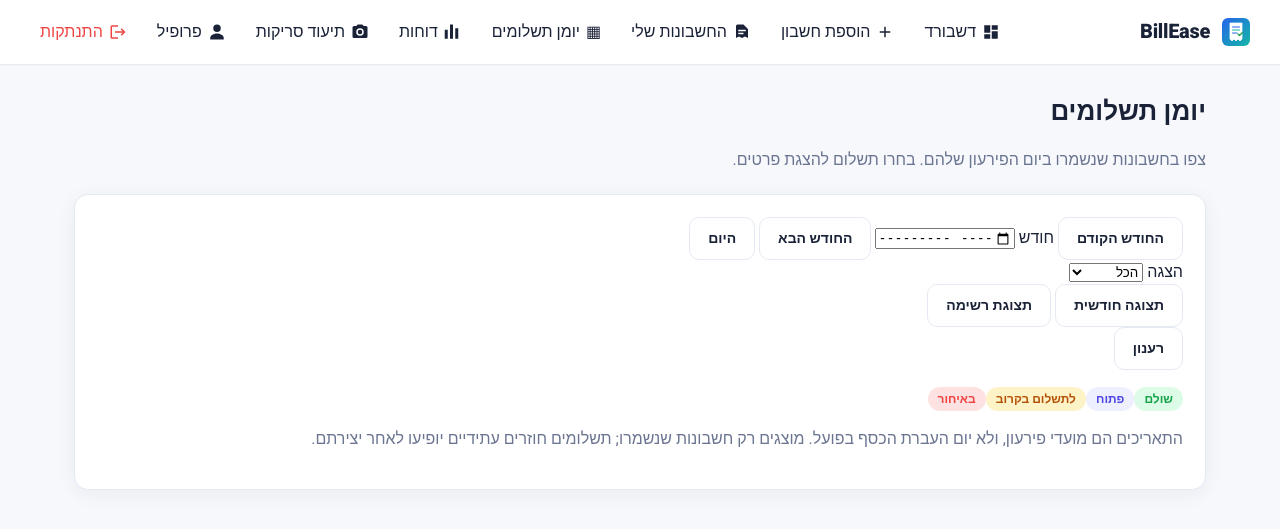
After one commit to monyas403star/billease, a Flask app: template templates/calendar.html in a window 1280 px wide. The commit adds this page. Shown: the top 529 px of the page. Run offline with Flask 3, Linux system fonts and the light colour scheme; the template is opened without the code that fills it, so the values that code supplies are empty; some libraries are stand-ins or nearby versions.

Commit message:
Add files via upload

```diff
--- a/templates/_nav.html
+++ b/templates/_nav.html
@@ -17,6 +17,7 @@
       <svg class="ic" viewBox="0 0 24 24"><path d="M14 2H6a2 2 0 0 0-2 2v16l4-2 4 2 4-2 4 2V8l-6-6zM7 13h7v2H7v-2zm0-4h10v2H7V9z"/></svg>
       {{ t("החשבונות שלי") }}
     </a>
+    <a href="{{ url_for('calendar_page') }}"><span aria-hidden="true">▦</span> {{ t('Payment calendar') }}</a>
     <a href="{{ url_for('reports_page') }}">
       <svg class="ic" viewBox="0 0 24 24"><path d="M5 9v12H1V9h4zm7-7v19h-4V2h4zm7 5v14h-4V7h4z"/></svg>
       {{ t("דוחות") }}
--- /dev/null
+++ b/templates/calendar.html
@@ -0,0 +1,37 @@
+{% extends "_base.html" %}
+{% block title %}{{ t('Payment calendar') }} - BillEase{% endblock %}
+{% block content %}
+<link rel="stylesheet" href="{{ url_for('static', filename='css/calendar.css', v='calendar1') }}">
+{% include "_nav.html" %}
+<main class="page">
+  <div class="page-head"><h1>{{ t('Payment calendar') }}</h1><p class="muted">{{ t('See your saved bills on their due dates. Select a payment to view its details.') }}</p></div>
+  <section class="card">
+    <div class="calendar-toolbar">
+      <div class="calendar-controls">
+        <button type="button" class="btn" id="cal-prev">{{ t('Previous month') }}</button>
+        <label>{{ t('Month') }} <input type="month" id="cal-month" min="2000-01" max="2300-12" required></label>
+        <button type="button" class="btn" id="cal-next">{{ t('Next month') }}</button>
+        <button type="button" class="btn" id="cal-today">{{ t('Today') }}</button>
+      </div>
+      <div class="calendar-controls">
+        <label>{{ t('Show') }} <select id="cal-filter"><option value="all">{{ t('הכל') }}</option><option value="open">{{ t('לא שולמו') }}</option><option value="paid">{{ t('שולם') }}</option></select></label>
+        <div role="group" aria-label="{{ t('Calendar view') }}"><button type="button" class="btn" id="cal-grid-view" aria-pressed="true">{{ t('Month view') }}</button> <button type="button" class="btn" id="cal-list-view" aria-pressed="false">{{ t('List view') }}</button></div>
+        <button type="button" class="btn" id="cal-refresh">{{ t('Refresh') }}</button>
+      </div>
+    </div>
+    <h2 id="cal-heading" aria-live="polite"></h2>
+    <p id="cal-message" role="status" aria-live="polite"></p>
+    <div class="calendar-totals" id="cal-totals"></div>
+    <div class="calendar-key"><span class="badge ok">{{ t('שולם') }}</span><span class="badge open">{{ t('פתוח') }}</span><span class="badge warn">{{ t('לתשלום בקרוב') }}</span><span class="badge late">{{ t('באיחור') }}</span></div>
+    <div id="cal-month-view" class="calendar-scroll" tabindex="0" aria-label="{{ t('Monthly payment calendar. Scroll sideways on small screens.') }}"><div id="cal-grid" class="calendar-grid"></div></div>
+    <div id="cal-agenda" hidden></div>
+    <p class="muted">{{ t('Dates are due dates, not the actual day money was transferred. Only saved bills are shown; future recurring payments appear after they are created.') }}</p>
+  </section>
+  <dialog id="cal-dialog" class="calendar-dialog" aria-labelledby="cal-detail-title">
+    <div class="modal-head"><h2 id="cal-detail-title"></h2><button type="button" class="btn" id="cal-close">{{ t('סגירה') }}</button></div>
+    <div id="cal-detail"></div>
+    <a class="btn primary" href="{{ url_for('bills_page') }}">{{ t('Manage bills') }}</a>
+  </dialog>
+</main>
+{% endblock %}
+{% block scripts %}<script src="{{ url_for('static', filename='js/calendar.js', v='calendar1') }}"></script>{% endblock %}
```
